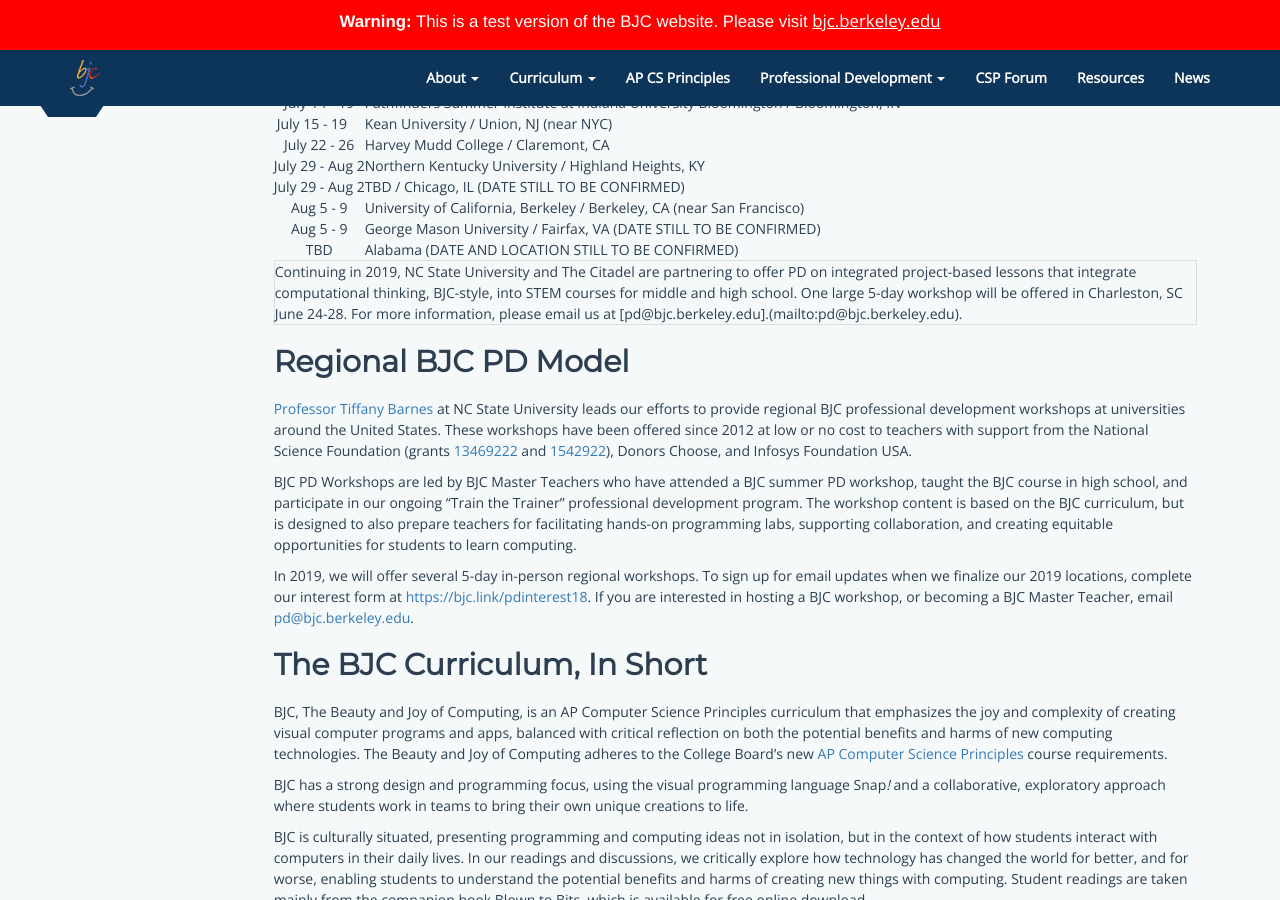
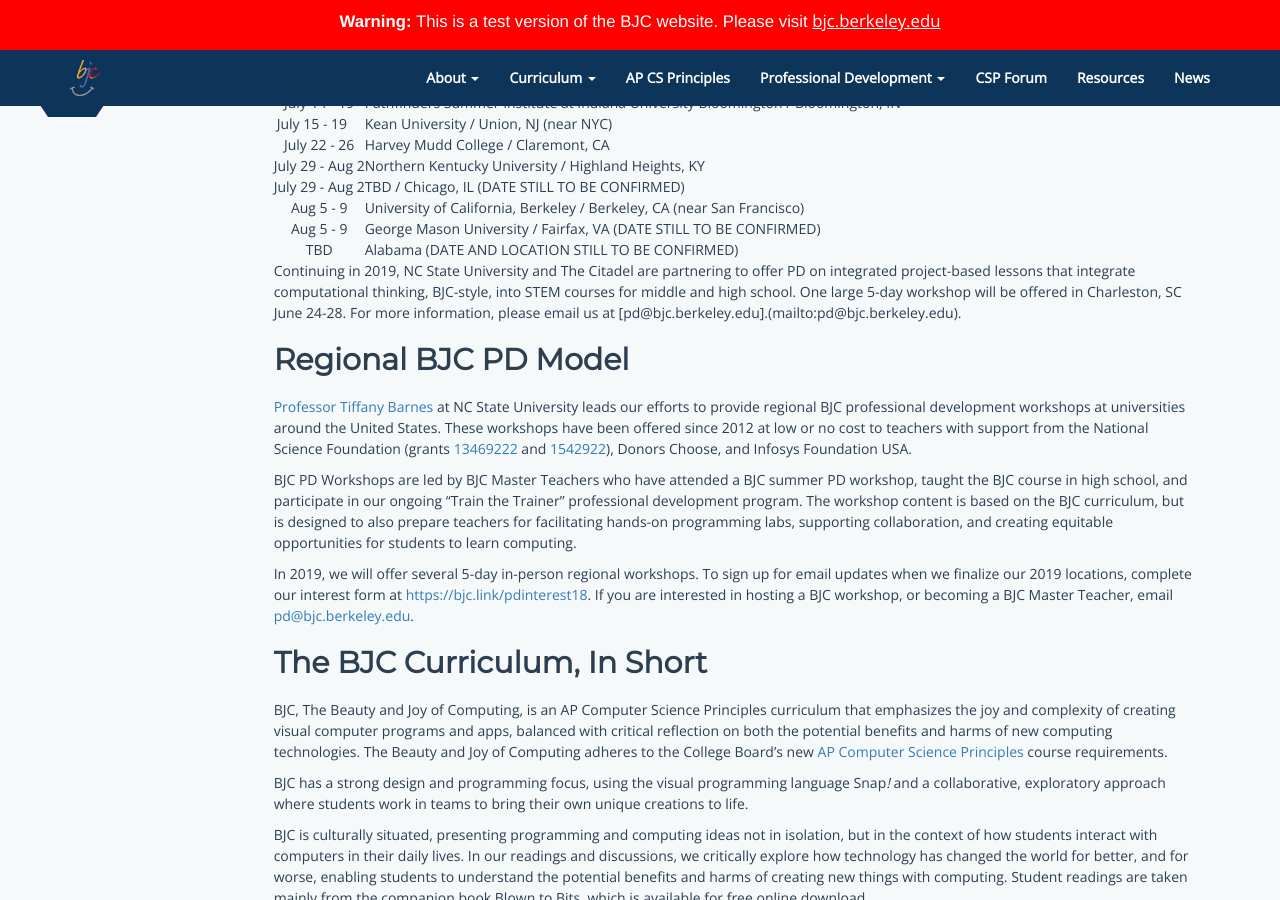
Before and after one commit to beautyjoy/beautyjoy.github.io, a Jekyll site: the page built from summer-pd/index.md, in a window 1280 px wide and 900 px high, scrolled down 938 px. Built offline with Jekyll 4.4.1, drawn with Linux system fonts in a browser that asks for light colours.

Commit message:
fixing table?

```diff
--- a/summer-pd/index.md
+++ b/summer-pd/index.md
@@ -38,8 +38,6 @@
 | Aug 5 - 9        |  University of California, Berkeley / Berkeley, CA (near San Francisco)            |
 | Aug 5 - 9        |  George Mason University / Fairfax, VA (DATE STILL TO BE CONFIRMED)                |
 | TBD              |  Alabama (DATE AND LOCATION STILL TO BE CONFIRMED)                                 |
-
-{: .table.table-striped.table-bordered }
 
 Continuing in 2019, NC State University and The Citadel are partnering to offer PD on integrated project-based lessons that integrate computational thinking, BJC-style, into STEM courses for middle and high school. One large 5-day workshop will be offered in Charleston, SC June 24-28. For more information, please email us at [pd@bjc.berkeley.edu].(mailto:pd@bjc.berkeley.edu).
 
```
